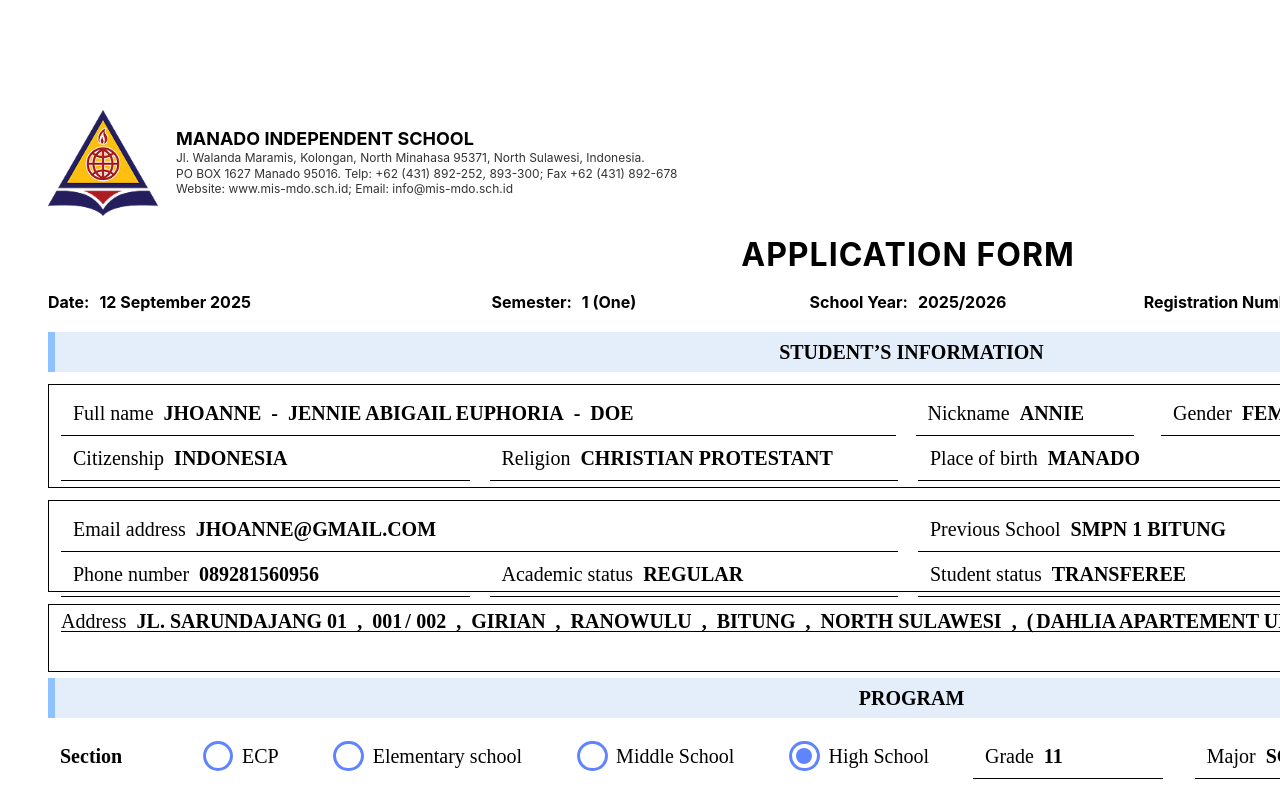
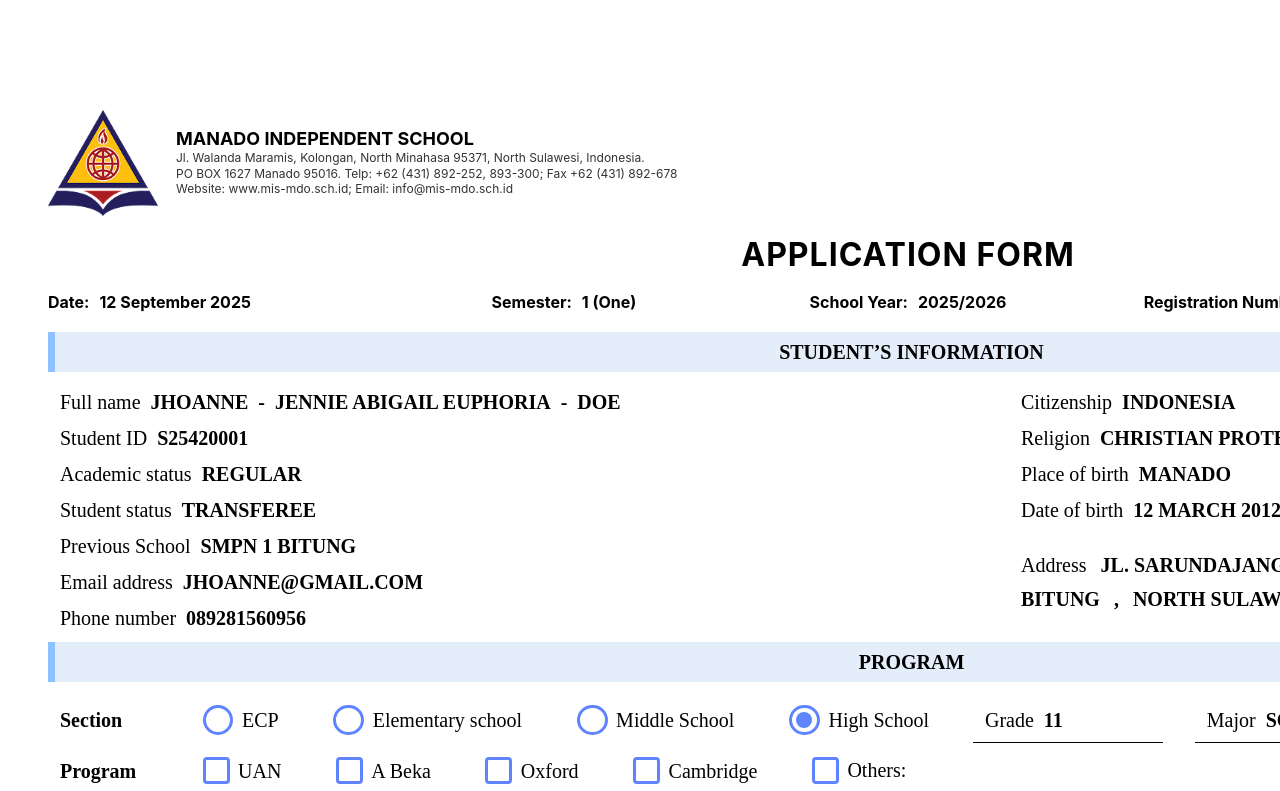
Before and after one commit to MarvelmatthewSompotan/mispro, a React (Create React App) app: page /print in a window 1280 px wide. Shown: the top 791 px of the page. Built offline with nearby package versions, Linux system fonts and the light colour scheme.

Commit message:
Re layout Print Preview/Student's Information

```diff
--- a/src/components/Print_Content/StudentsInformation_Content/StudentsInformation_Content.js
+++ b/src/components/Print_Content/StudentsInformation_Content/StudentsInformation_Content.js
@@ -1,11 +1,9 @@
 import React from 'react';
 import styles from '../../styles/StudentsInformation_Content.module.css';
 
-function StudentsInformationContent() {
+const StudentsInformationContent = () => {
   return (
     <div className={styles.content}>
-      <div className={styles.sec1}>
-        <div className={styles.top}>
       <div className={styles.left}>
         <div className={styles.fullName}>
           <div className={styles.jhoanne}>{`Full name `}</div>
@@ -15,76 +13,71 @@ function StudentsInformationContent() {
           <b className={styles.jhoanne}>-</b>
           <b className={styles.jhoanne}>DOE</b>
         </div>
+        <div className={styles.fullName}>
+          <div className={styles.jhoanne}>Student ID</div>
+          <b className={styles.regular}>S25420001</b>
+        </div>
+        <div className={styles.fullName}>
+          <div className={styles.jhoanne}>Academic status</div>
+          <b className={styles.regular}>REGULAR</b>
+        </div>
+        <div className={styles.fullName}>
+          <div className={styles.jhoanne}>Student status</div>
+          <b className={styles.regular}>TRANSFEREE</b>
+        </div>
+        <div className={styles.fullName}>
+          <div className={styles.jhoanne}>Previous School</div>
+          <b className={styles.regular}>SMPN 1 BITUNG</b>
+        </div>
+        <div className={styles.fullName}>
+          <div className={styles.jhoanne}>Email address</div>
+          <b className={styles.regular}>JHOANNE@GMAIL.COM</b>
+        </div>
+        <div className={styles.fullName}>
+          <div className={styles.jhoanne}>Phone number</div>
+          <b className={styles.regular}>089281560956</b>
+        </div>
       </div>
       <div className={styles.right}>
-            <div className={styles.nickname}>
+        <div className={styles.top}>
+          <div className={styles.left}>
+            <div className={styles.fullName}>
+              <div className={styles.jhoanne}>Citizenship</div>
+              <b className={styles.regular}>INDONESIA</b>
+            </div>
+            <div className={styles.fullName}>
+              <div className={styles.jhoanne}>Religion</div>
+              <b className={styles.regular}>CHRISTIAN PROTESTANT</b>
+            </div>
+            <div className={styles.fullName}>
+              <div className={styles.jhoanne}>Place of birth</div>
+              <b className={styles.regular}>MANADO</b>
+            </div>
+            <div className={styles.fullName}>
+              <div className={styles.jhoanne}>Date of birth</div>
+              <b className={styles.regular}>12 MARCH 2012</b>
+            </div>
+          </div>
+          <div className={styles.right1}>
+            <div className={styles.fullName}>
               <div className={styles.jhoanne}>Nickname</div>
-              <b className={styles.annie}>ANNIE</b>
+              <b className={styles.regular}>ANNIE</b>
             </div>
-            <div className={styles.gender}>
+            <div className={styles.fullName}>
               <div className={styles.jhoanne}>Gender</div>
               <b className={styles.jhoanne}>FEMALE</b>
             </div>
-            <div className={styles.age}>
+            <div className={styles.fullName}>
               <div className={styles.jhoanne}>Age</div>
-              <b className={styles.b2}>16</b>
+              <b className={styles.b3}>16</b>
             </div>
             <div className={styles.rankInFamily}>
               <div className={styles.jhoanne}>Rank in the family</div>
-              <b className={styles.b2}>1</b>
+              <b className={styles.b3}>1</b>
             </div>
           </div>
         </div>
-        <div className={styles.top}>
-          <div className={styles.citizenship}>
-            <div className={styles.jhoanne}>Citizenship</div>
-            <b className={styles.annie}>INDONESIA</b>
-          </div>
-          <div className={styles.citizenship}>
-            <div className={styles.jhoanne}>Religion</div>
-            <b className={styles.annie}>CHRISTIAN PROTESTANT</b>
-          </div>
-          <div className={styles.citizenship}>
-            <div className={styles.jhoanne}>Place of birth</div>
-            <b className={styles.annie}>MANADO</b>
-          </div>
-          <div className={styles.dob}>
-            <div className={styles.jhoanne}>Date of birth</div>
-            <b className={styles.annie}>12 MARCH 2012</b>
-          </div>
-        </div>
-      </div>
-      <div className={styles.sec2}>
-        <div className={styles.top1}>
-          <div className={styles.fullName}>
-            <div className={styles.jhoanne}>Email address</div>
-            <b className={styles.annie}>JHOANNE@GMAIL.COM</b>
-          </div>
-          <div className={styles.fullName}>
-            <div className={styles.jhoanne}>Previous School</div>
-            <b className={styles.annie}>SMPN 1 BITUNG</b>
-          </div>
-        </div>
-        <div className={styles.top1}>
-          <div className={styles.fullName}>
-            <div className={styles.jhoanne}>Phone number</div>
-            <b className={styles.annie}>089281560956</b>
-          </div>
-          <div className={styles.fullName}>
-            <div className={styles.jhoanne}>Academic status</div>
-            <b className={styles.annie}>REGULAR</b>
-          </div>
-          <div className={styles.fullName}>
-            <div className={styles.jhoanne}>Student status</div>
-            <b className={styles.annie}>TRANSFEREE</b>
-          </div>
-          <div className={styles.fullName}>
-            <div className={styles.jhoanne}>Student ID</div>
-            <b className={styles.annie}>S25420001</b>
-          </div>
-        </div>
-      </div>
-      <div className={styles.sec3}>
+        <div className={styles.bottom}>
           <div className={styles.address}>
             <div className={styles.jhoanne}>Address</div>
             <b className={styles.jhoanne}>JL. SARUNDAJANG 01</b>
@@ -111,7 +104,8 @@ function StudentsInformationContent() {
           </div>
         </div>
       </div>
+    </div>
   );
-}
+};
 
 export default StudentsInformationContent;
--- a/src/components/styles/StudentsInformation_Content.module.css
+++ b/src/components/styles/StudentsInformation_Content.module.css
@@ -1,70 +1,29 @@
-.content {
-  width: 100%;
-  position: relative;
-  height: 288px;
-  display: flex;
-  flex-direction: column;
-  align-items: flex-start;
-  justify-content: flex-start;
-  gap: 12px;
-  text-align: left;
-  font-size: 20px;
-  color: #000;
-  font-family: Poppins;
-}
 .jhoanne {
 	position: relative;
 	line-height: 100%;
 }
 .fullName {
 	align-self: stretch;
-  flex: 1;
-  border-bottom: 1px solid #000;
 	display: flex;
 	flex-direction: row;
-  align-items: flex-start;
+	align-items: center;
 	justify-content: flex-start;
-  padding: 12px;
+	padding: 8px 12px;
 	gap: 10px;
 }
-.left {
-  align-self: stretch;
-  width: 834.5px;
-  display: flex;
-  flex-direction: row;
-  align-items: flex-start;
-  justify-content: flex-start;
-}
-.annie {
+.regular {
 	flex: 1;
 	position: relative;
 	line-height: 100%;
 }
-.nickname {
+.left {
 	flex: 1;
-  border-bottom: 1px solid #000;
-  box-sizing: border-box;
 	display: flex;
-  flex-direction: row;
+	flex-direction: column;
 	align-items: flex-start;
 	justify-content: flex-start;
-  padding: 12px;
-  gap: 10px;
-  max-width: 220px;
 }
-.gender {
-  flex: 1;
-  border-bottom: 1px solid #000;
-  box-sizing: border-box;
-  display: flex;
-  flex-direction: row;
-  align-items: flex-start;
-  justify-content: flex-start;
-  padding: 12px;
-  gap: 10px;
-  max-width: 226px;
-}
-.b2 {
+.b3 {
 	width: 30px;
 	position: relative;
 	line-height: 100%;
@@ -73,94 +32,28 @@
 	flex-shrink: 0;
 	max-width: 30px;
 }
-.age {
-  flex: 1;
-  border-bottom: 1px solid #000;
-  box-sizing: border-box;
-  display: flex;
-  flex-direction: row;
-  align-items: flex-start;
-  justify-content: flex-start;
-  padding: 12px;
-  gap: 10px;
-  max-width: 108px;
-}
 .rankInFamily {
-  border-bottom: 1px solid #000;
-  box-sizing: border-box;
-  display: flex;
-  flex-direction: row;
-  align-items: flex-start;
-  justify-content: flex-start;
-  padding: 12px;
-  gap: 10px;
-  max-width: 240px;
-}
-.right {
-  align-self: stretch;
-  flex: 1;
 	display: flex;
 	flex-direction: row;
 	align-items: center;
 	justify-content: flex-start;
-  gap: 27px;
+	padding: 8px 12px;
+	box-sizing: border-box;
+	gap: 10px;
+	max-width: 240px;
+}
+.right1 {
+	display: flex;
+	flex-direction: column;
+	align-items: flex-start;
+	justify-content: flex-start;
 }
 .top {
 	align-self: stretch;
 	display: flex;
 	flex-direction: row;
-  align-items: flex-start;
-  justify-content: center;
-  gap: 20px;
-}
-.citizenship {
-  flex: 1;
-  border-bottom: 1px solid #000;
-  display: flex;
-  flex-direction: row;
-  align-items: flex-start;
-  justify-content: flex-start;
-  padding: 12px;
-  gap: 10px;
-}
-.dob {
-  flex: 1;
-  border-bottom: 1px solid #000;
-  display: flex;
-  flex-direction: row;
 	align-items: center;
 	justify-content: flex-start;
-  padding: 12px;
-  gap: 10px;
-}
-.sec1 {
-  align-self: stretch;
-  border: 1px solid #000;
-  display: flex;
-  flex-direction: column;
-  align-items: flex-start;
-  justify-content: center;
-  padding: 6px 12px;
-}
-.top1 {
-  align-self: stretch;
-  flex: 1;
-  display: flex;
-  flex-direction: row;
-  align-items: flex-start;
-  justify-content: center;
-  gap: 20px;
-}
-.sec2 {
-  align-self: stretch;
-  border: 1px solid #000;
-  box-sizing: border-box;
-  height: 92px;
-  display: flex;
-  flex-direction: column;
-  align-items: flex-start;
-  justify-content: flex-start;
-  padding: 6px 12px;
 }
 .b7 {
 	align-self: stretch;
@@ -179,27 +72,43 @@
 	gap: 3px;
 }
 .address {
+	align-self: stretch;
 	flex: 1;
-  border-bottom: 1px solid #000;
-  box-sizing: border-box;
-  height: 21px;
+	display: flex;
+	flex-direction: row;
+	align-items: center;
+	justify-content: flex-start;
+	flex-wrap: wrap;
+	align-content: center;
+	padding: 8px 12px;
+	gap: 14px;
+}
+.bottom {
+	align-self: stretch;
+	flex: 1;
+	display: flex;
+	flex-direction: row;
+	align-items: center;
+	justify-content: flex-start;
+}
+.right {
+	width: 759px;
+	height: 252px;
+	display: flex;
+	flex-direction: column;
+	align-items: flex-start;
+	justify-content: flex-start;
+}
+.content {
+	width: 100%;
+	position: relative;
+	height: 252px;
 	display: flex;
 	flex-direction: row;
 	align-items: flex-start;
 	justify-content: flex-start;
-  flex-wrap: wrap;
-  align-content: flex-start;
-  gap: 10px;
+	text-align: left;
+	font-size: 20px;
+	color: #000;
+	font-family: Poppins;
 }
-.sec3 {
-  align-self: stretch;
-  flex: 1;
-  border: 1px solid #000;
-  display: flex;
-  flex-direction: row;
-  align-items: flex-start;
-  justify-content: flex-start;
-  flex-wrap: wrap;
-  align-content: flex-start;
-  padding: 6px 12px;
-}
```
Lines whose indentation alone changed are shown as unchanged.
